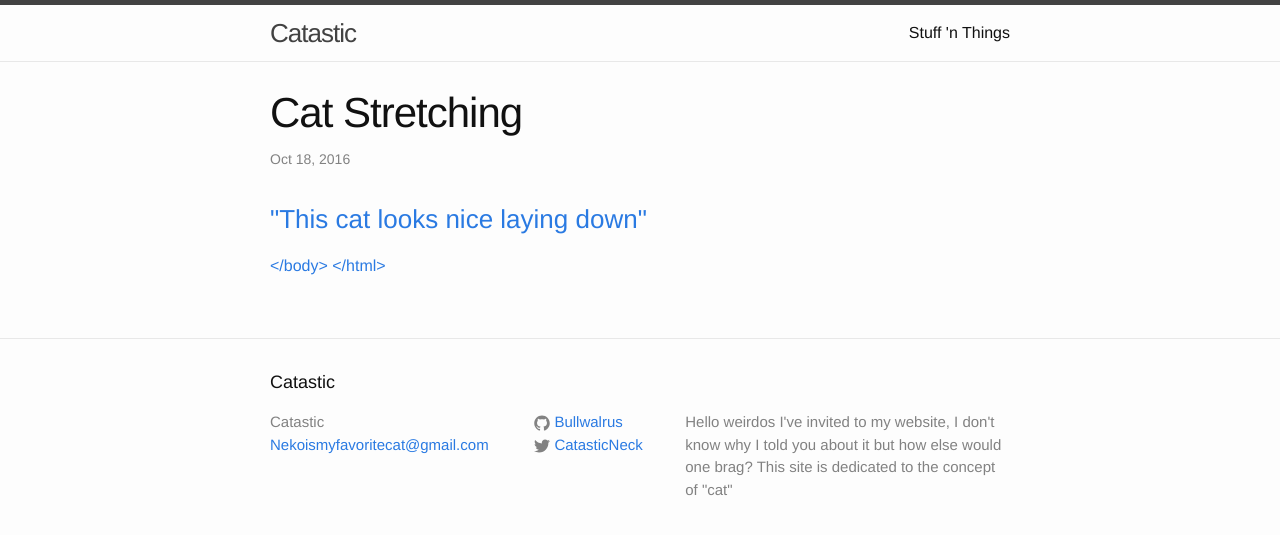
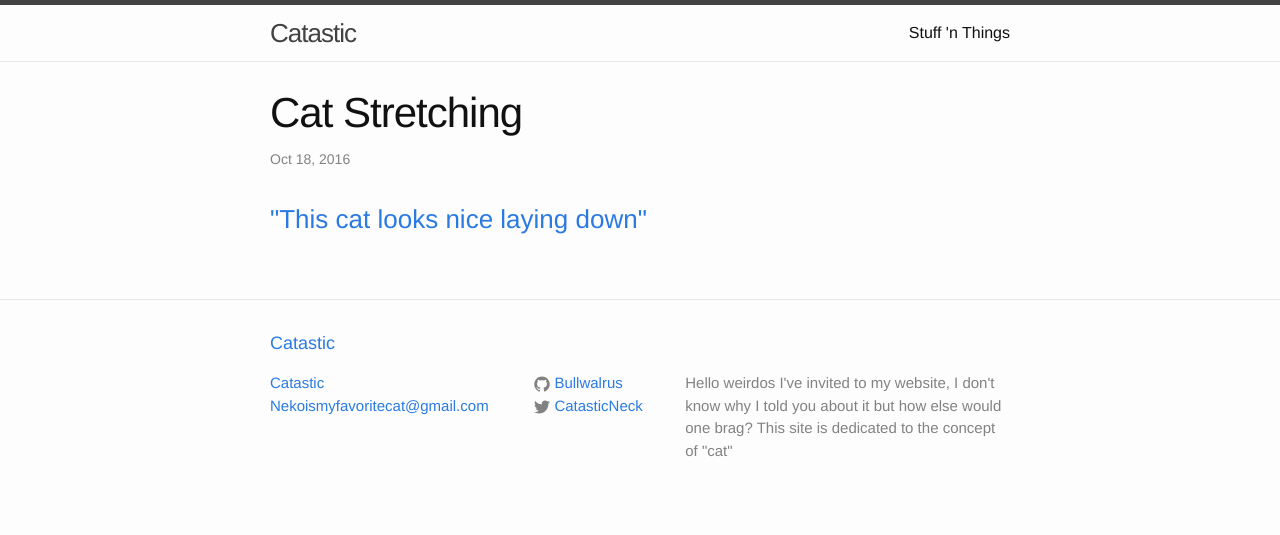
Before and after one commit to bullwalrus/Bullwalrus.github.io, a Jekyll site: the page built from _posts/2016-10-18-Cat-Stretching-somethingn.md, in a window 1280 px wide. Shown: the top 535 px of the page. Built offline with Jekyll 4.4.1, drawn with Linux system fonts in a browser that asks for light colours.

Commit message:
Update 2016-10-18-Cat-Stretching-somethingn.md

```diff
--- a/_posts/2016-10-18-Cat-Stretching-somethingn.md
+++ b/_posts/2016-10-18-Cat-Stretching-somethingn.md
@@ -7,7 +7,7 @@ categories: catness
 
 <html>
 <body>
-<a img src="http://www.publicdomainpictures.net/pictures/150000/velka/comfortable-cat.jpg">
+<a img src="http://www.publicdomainpictures.net/pictures/150000/velka/comfortable-cat.jpg"/>
 <h3>"This cat looks nice laying down" </h3>
 </body>
 </html>
```
